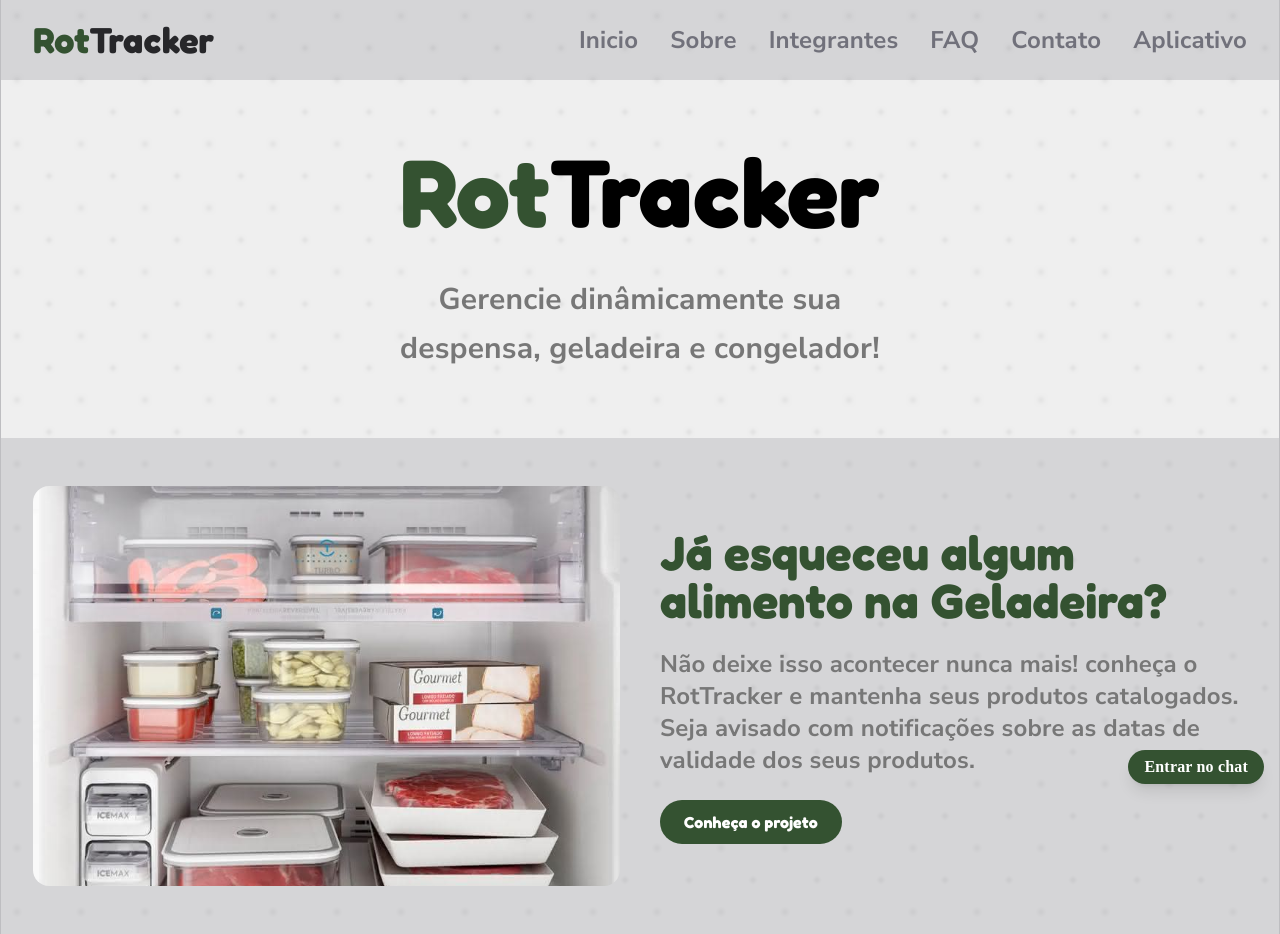
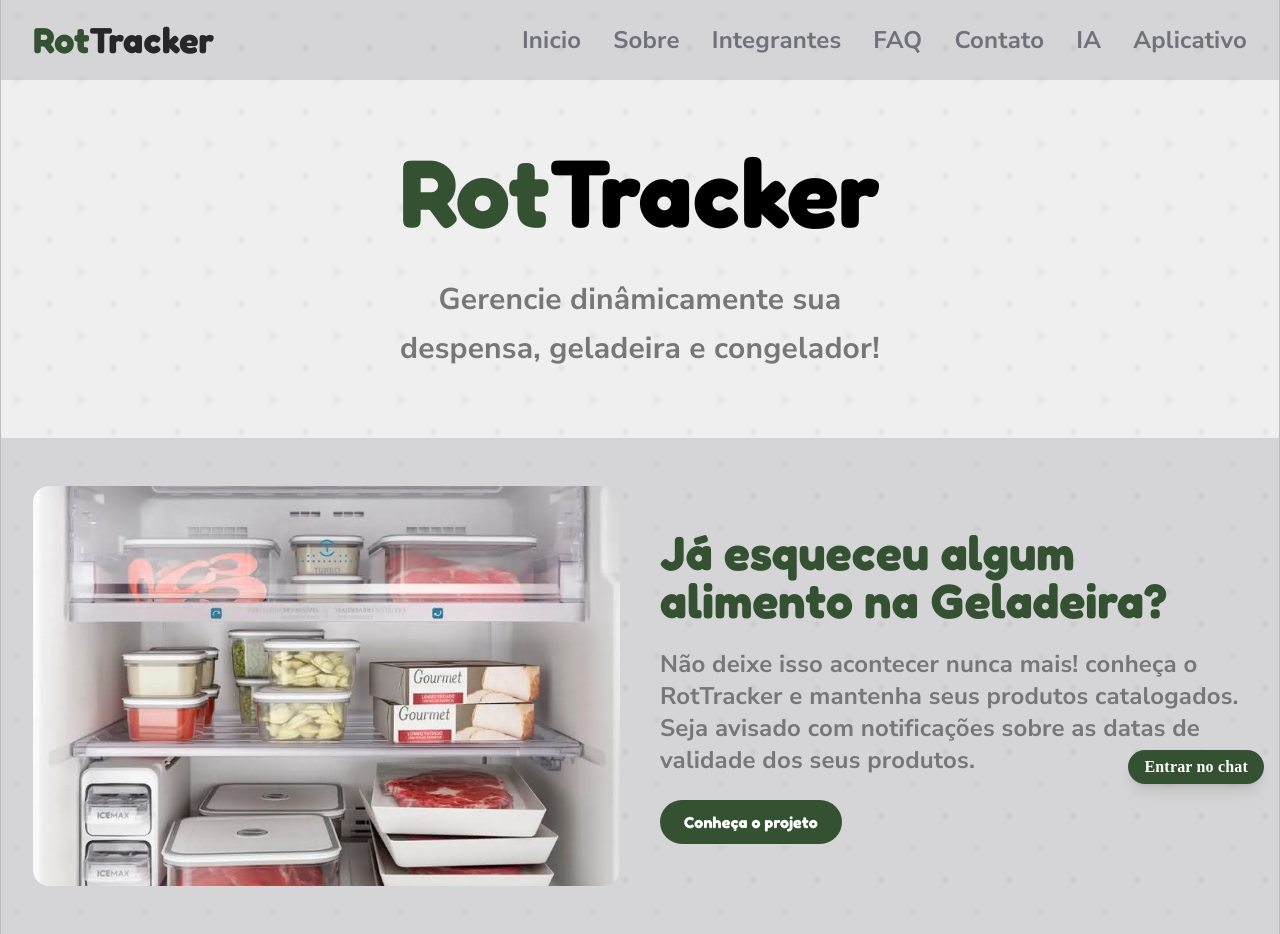
Before and after one commit to HayanoIche/RotTracker-FrontEnd, a React (Vite) app: page / in a window 1280 px wide. Built offline with nearby package versions, Linux system fonts and the light colour scheme.

Commit message:
feat: IA no header

```diff
--- a/src/components/header/Header.tsx
+++ b/src/components/header/Header.tsx
@@ -8,6 +8,7 @@ const navLinks = [
     { to: '/integrantes', label: 'Integrantes' },
     { to: '/faq', label: 'FAQ' },
     { to: '/contato', label: 'Contato' },
+    { to: '/ia', label: 'IA' },
     { to: '/aplicacao', label: 'Aplicativo' },
 ];
 
```
